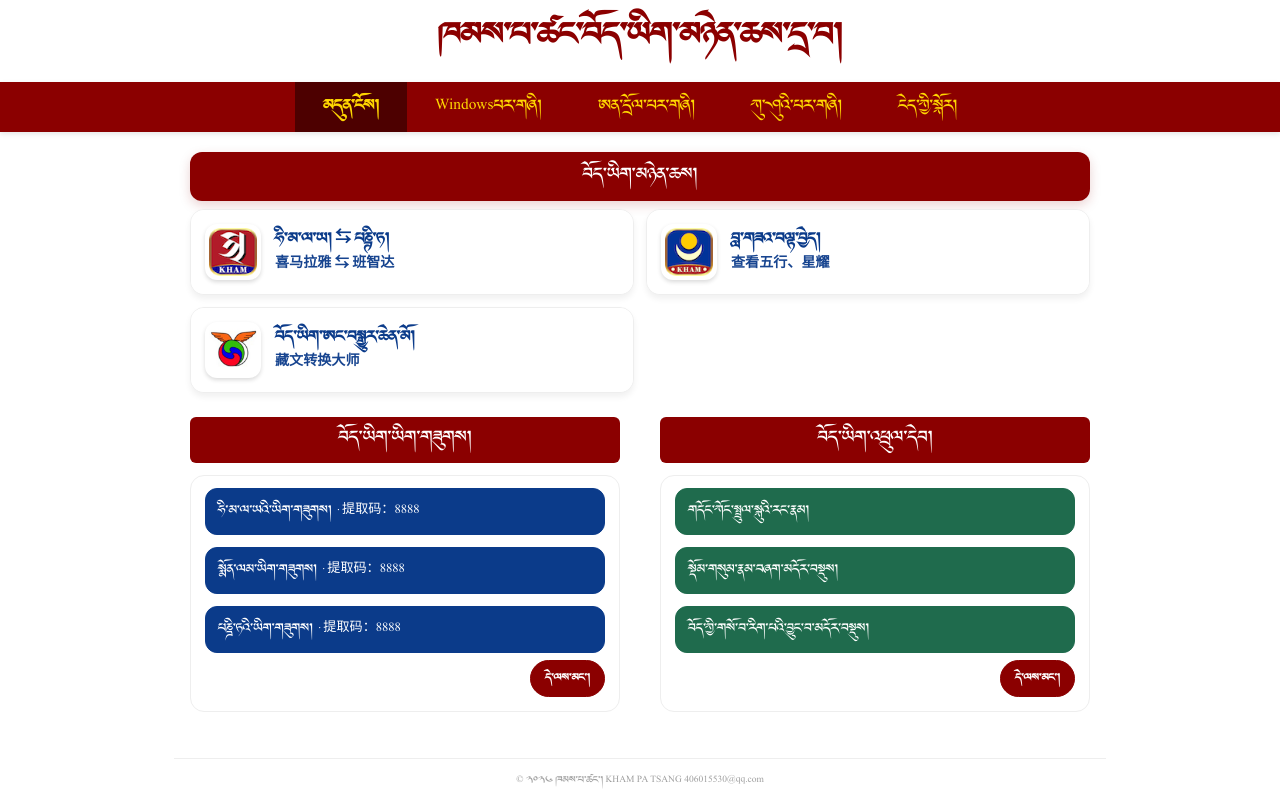
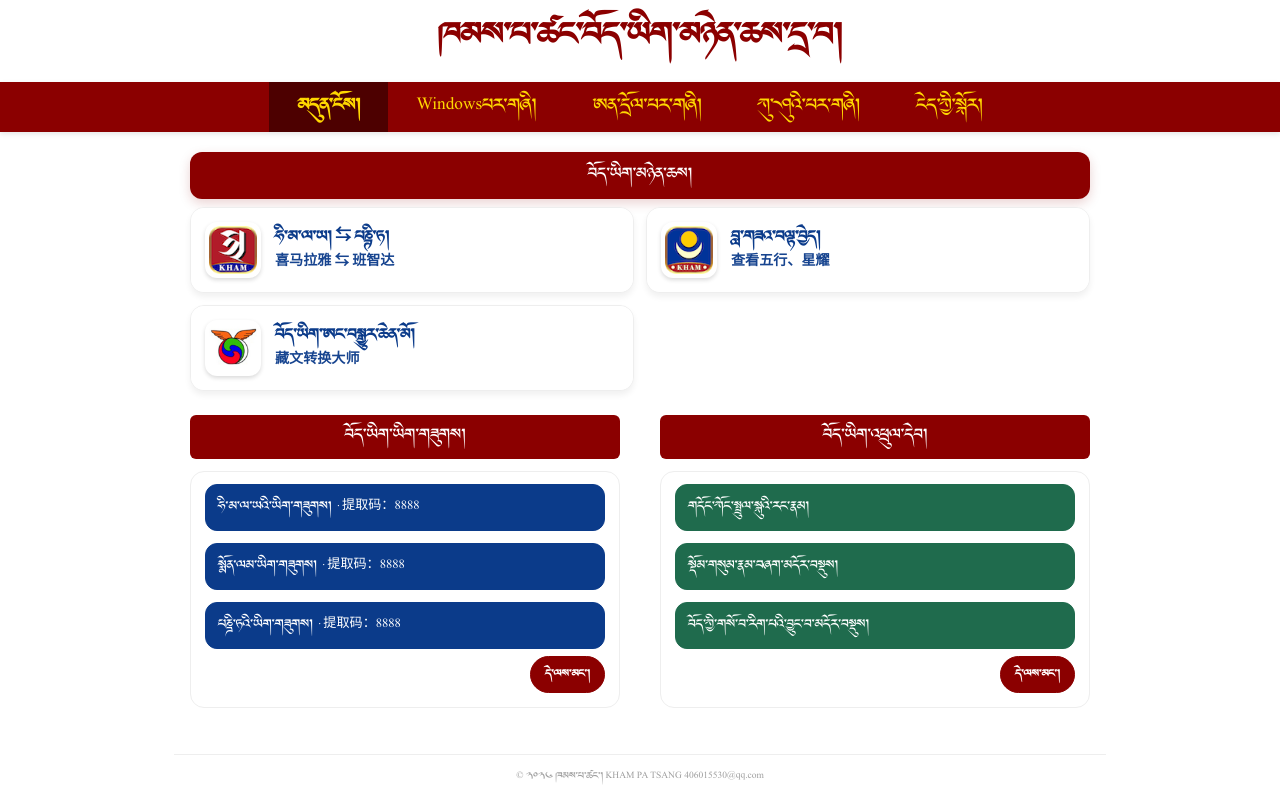
Before and after one commit to kangba1376/KHAMPA, a plain HTML site: page index.html in a window 1280 px wide. Drawn offline with Linux system fonts and the light colour scheme.

Commit message:
三个标题再缩小、导航栏字号略放大

```diff
--- a/index.html
+++ b/index.html
@@ -83,7 +83,7 @@
         .nav-link {
             text-decoration: none;
             color: #FFD700;
-            font-size: clamp(12px, 2.6vw, 16px);
+            font-size: clamp(13px, 2.9vw, 18px);
             padding: 0 clamp(10px, 2.2vw, 30px);
             line-height: 50px;
             transition: background-color 0.3s;
@@ -213,7 +213,7 @@
         .modal-body { padding: 14px 18px 18px 18px; overflow: auto; }
         .home-resource-groups { display: flex; align-items: flex-start; gap: 40px; margin: 12px 0 26px 0; }
         .home-resource-group { position: relative; flex: 1 1 0; min-width: 0; }
-        .home-resource-group .btn { display: block; box-sizing: border-box; width: 100%; margin: 0; background: #8B0000; color: #ffffff; font-family: 'TibetWildYak', serif; font-size: 1.1em; font-weight: normal; cursor: default; }
+        .home-resource-group .btn { display: block; box-sizing: border-box; width: 100%; margin: 0; background: #8B0000; color: #ffffff; font-family: 'TibetWildYak', serif; font-size: 1em; font-weight: normal; cursor: default; }
         .home-resource-group .btn:hover { background: #8B0000; }
         .resource-block { position: relative; border: 1px solid #eee; border-radius: 14px; overflow: hidden; margin-top: 12px; background: #fff; }
         .resource-head { padding: 14px 14px; background: #f4f7f6; border-bottom: 1px solid #eee; color: #0b3b8a; font-weight: bold; }
@@ -230,7 +230,7 @@
         .resource-more.has-more { display: inline-block; }
         .resource-more:hover { background: #660000; border-color: #660000; }
         @media (max-width: 820px) { .home-resource-groups { display: block; } .home-resource-group + .home-resource-group { margin-top: 40px; } }
-        .software-title-banner { max-width: 900px; margin: 0 auto 8px; background: #8B0000; color: #ffffff; text-align: center; font-family: 'TibetWildYak', serif; font-weight: normal; font-size: 1.1em; line-height: 1.3; padding: 13px 18px; border-radius: 12px; box-shadow: 0 4px 12px rgba(139,0,0,0.18); }
+        .software-title-banner { max-width: 900px; margin: 0 auto 8px; background: #8B0000; color: #ffffff; text-align: center; font-family: 'TibetWildYak', serif; font-weight: normal; font-size: 1em; line-height: 1.3; padding: 13px 18px; border-radius: 12px; box-shadow: 0 4px 12px rgba(139,0,0,0.18); }
 
         .about-panel { max-width: 900px; margin: 0 auto; padding: 0 4px 30px; }
         .about-store { margin: 30px 0; }
```
